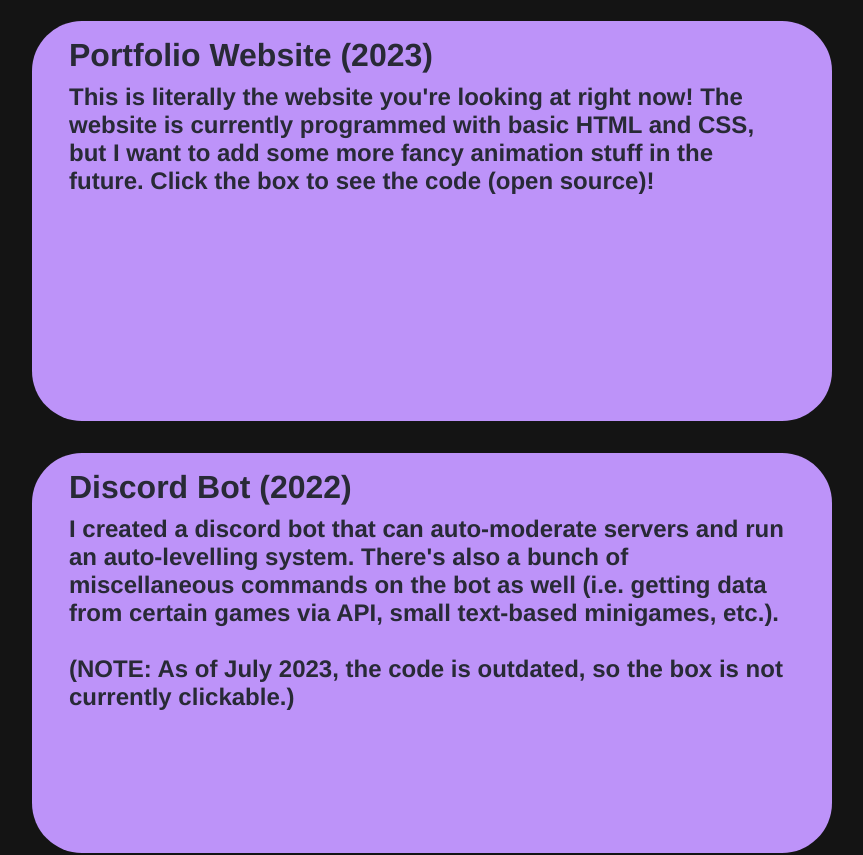
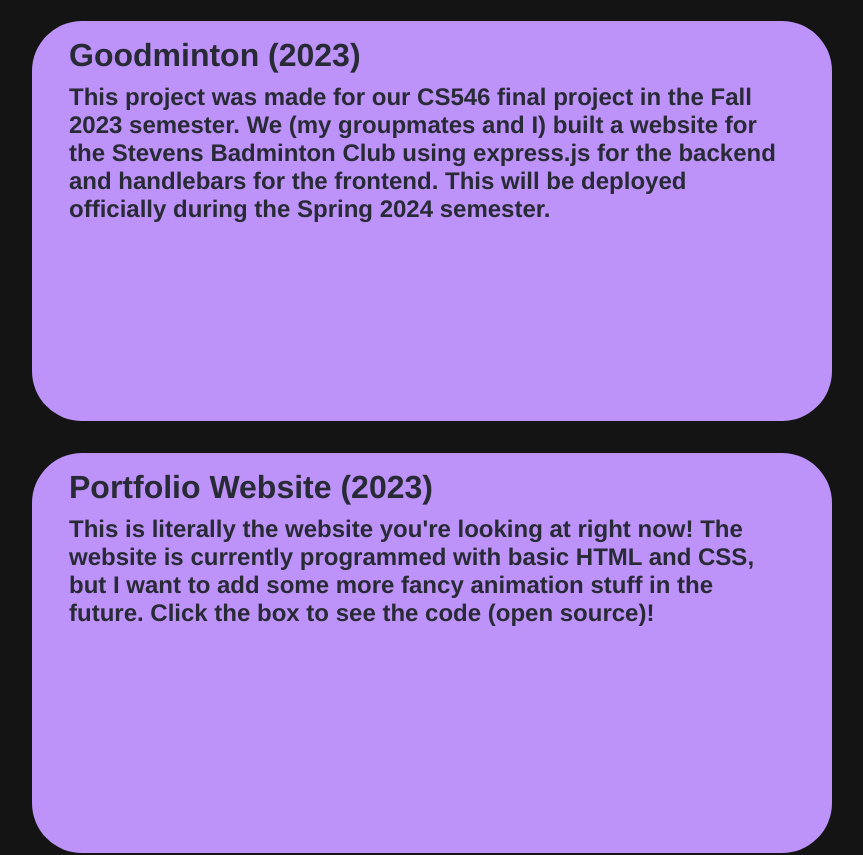
Before and after one commit to brrryry/PortfolioHTML, a plain HTML site: page index.html in a window 1280 px wide. Shown: the part 736-1591 px from the top of the page, without its empty margins (208-1071 px from the left). Drawn offline with nearby package versions, Linux system fonts and the light colour scheme.

Commit message:
Updated Projects as of end of Fall 2023 semester

```diff
--- a/index.html
+++ b/index.html
@@ -4,7 +4,7 @@
 
 <head>
     <meta charset="utf-8">
-    <meta name="viewport" content="width=device-width"/>
+    <meta name="viewport" content="width=device-width" />
 
     <link rel="stylesheet" href="https://cdn.jsdelivr.net/npm/bootstrap@4.3.1/dist/css/bootstrap.min.css"
         integrity="sha384-ggOyR0iXCbMQv3Xipma34MD+dH/1fQ784/j6cY/iJTQUOhcWr7x9JvoRxT2MZw1T" crossorigin="anonymous">
@@ -27,7 +27,9 @@
             <div class="col-5 align-items-center">
                 <img class="polygon" alt="Polygon" src="images/polygon-1.png" />
                 <img class="small-vertical-line" alt="Small vertical line" src="images/small-vertical-line.png" />
-                <a href="/"><div class="bryan-chan">Bryan Chan</div></a>
+                <a href="/">
+                    <div class="bryan-chan">Bryan Chan</div>
+                </a>
             </div>
 
             <div class="col-5 d-flex rightnav">
@@ -51,7 +53,7 @@
                         cute cats! (I really like cats)
                     </h1>
 
-                    <div class="links d-flex w-50 d-block align-items-center">
+                    <div class="links d-flex w-75 d-block align-items-center">
                         <img class="link-polygon mx-1" src="images/polygon-2.png">
                         <div class="github mx-1"><a href="https://github.com/brrryry" rel="noopener noreferrer"
                                 target="_blank">Github</a></div>
@@ -59,8 +61,8 @@
                         <div class="linkedin"><a href="https://www.linkedin.com/in/bryan-chan-185a4b210/"
                                 rel="noopener noreferrer" target="_blank">LinkedIn</a></div>
                         <img class="link-polygon mx-1" src="images/polygon-2.png">
-                        <div class="resume"><a href="files/resume.pdf" rel="noopener noreferrer"
-                                target="_blank">Resume (PDF)</a></div>
+                        <div class="resume"><a href="files/resume.pdf" rel="noopener noreferrer" target="_blank">Resume
+                                (PDF)</a></div>
                         <img class="link-polygon mx-1" src="images/polygon-2.png">
                         <div class="email"><a href="mailto:bchan4@stevens.edu" rel="noopener noreferrer"
                                 target="_blank">Email</a></div>
@@ -71,10 +73,21 @@
         </div>
 
 
-        <div id="featuredprojects"
-            class="container-fluid featured-projects align-items-center justify-content-center">
+        <div id="featuredprojects" class="container-fluid featured-projects align-items-center justify-content-center">
             <h1 class="titleText">Featured Projects (Click them!)</h1>
             <div class="d-flex row justify-content-center align-items-center">
+                <a href="https://github.com/JasonQiu21/goodminton" target="_blank" class="m-3 mx-3 d-flex">
+                    <div class="projectbox">
+                        <div class="projecttitle">Goodminton (2023)</div>
+                        <p>
+                            This project was made for our CS546 final project in the Fall 2023 semester.
+                            We (my groupmates and I) built a website for the Stevens Badminton Club using express.js for
+                            the backend and
+                            handlebars for the frontend.
+                            This will be deployed officially during the Spring 2024 semester.
+                        </p>
+                    </div>
+                </a>
                 <a href="https://github.com/brrryry/PortfolioHTML" target="_blank" class="m-3 mx-3 d-flex">
                     <div class="projectbox">
                         <div class="projecttitle">Portfolio Website (2023)</div>
@@ -82,18 +95,6 @@
                             This is literally the website you're looking at right now!
                             The website is currently programmed with basic HTML and CSS, but I want to add some
                             more fancy animation stuff in the future. Click the box to see the code (open source)!
-			</p>
-                    </div>
-                </a>
-                <a class="m-3 mx-3 d-flex">
-                    <div class="projectbox">
-                        <div class="projecttitle">Discord Bot (2022)</div>
-                        <p>
-				I created a discord bot that can auto-moderate servers and run an auto-levelling system.
-				There's also a bunch of miscellaneous commands on the bot as well (i.e. getting data from
-				certain games via API, small text-based minigames, etc.).
-				</br></br>
-				(NOTE: As of July 2023, the code is outdated, so the box is not currently clickable.)
                         </p>
                     </div>
                 </a>
@@ -112,8 +113,10 @@
                     <div class="projectbox">
                         <div class="projecttitle">Village Game (2021, Archived)</div>
                         <p>
-				This project is a very simple 2D game with simple graphics that was programmed purely in Java.
-				The original concept was a game similar to Factorio, but it never really got past the original
+                            This project is a very simple 2D game with simple graphics that was programmed purely in
+                            Java.
+                            The original concept was a game similar to Factorio, but it never really got past the
+                            original
                             phase of creating a moving player and implementing some super basic mining rigs. Maybe I'll
                             come back to this someday!
                         </p>
```
Also changed, not shown: script.js (deleted, +0 -37 lines), style.css (+18 -10 lines). Lines whose indentation alone changed are shown as unchanged.
